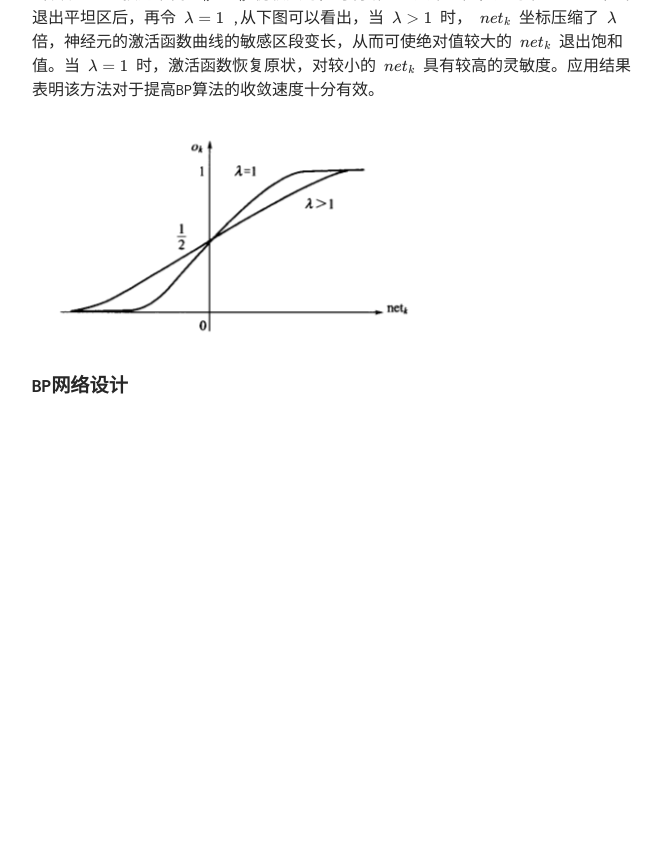
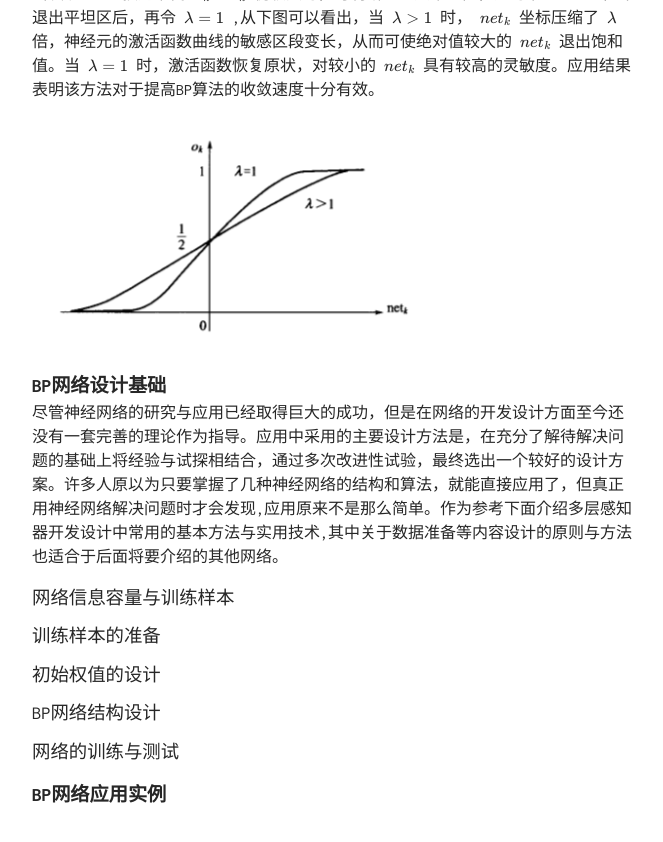
Before and after one commit to TobiahShaw/TobiahShaw.github.io, a Jekyll site: the page built from _posts/2019-09-30-Supervised-learning-neural-network.md, in a window 1280 px wide and 900 px high, scrolled down 13076 px. Shown: the top 842 px of the window, without its empty margins (308-971 px from the left). Built offline with Jekyll 4.4.1, drawn with Linux system fonts in a browser that asks for light colours; our own code applies the rules of GitHub Pages for plain Markdown files; formulas are drawn with MathJax 3; before the commit the page ends 13567 px from its top, so only the background shows below that.

Commit message:
BP network design basis

```diff
--- a/_posts/2019-09-30-Supervised-learning-neural-network.md
+++ b/_posts/2019-09-30-Supervised-learning-neural-network.md
@@ -400,4 +400,18 @@ $$ o_k = \frac{1}{1 + e^{-net_k / \lambda}} $$
 
 ![图1.10](../assets/img/20190930/1.10.PNG)
 
-## BP网络设计
+## BP网络设计基础
+
+尽管神经网络的研究与应用已经取得巨大的成功，但是在网络的开发设计方面至今还没有一套完善的理论作为指导。应用中采用的主要设计方法是，在充分了解待解决问题的基础上将经验与试探相结合，通过多次改进性试验，最终选出一个较好的设计方案。许多人原以为只要掌握了几种神经网络的结构和算法，就能直接应用了，但真正用神经网络解决问题时才会发现,应用原来不是那么简单。作为参考下面介绍多层感知器开发设计中常用的基本方法与实用技术,其中关于数据准备等内容设计的原则与方法也适合于后面将要介绍的其他网络。
+
+### 网络信息容量与训练样本
+
+### 训练样本的准备
+
+### 初始权值的设计
+
+### BP网络结构设计
+
+### 网络的训练与测试
+
+## BP网络应用实例
```
